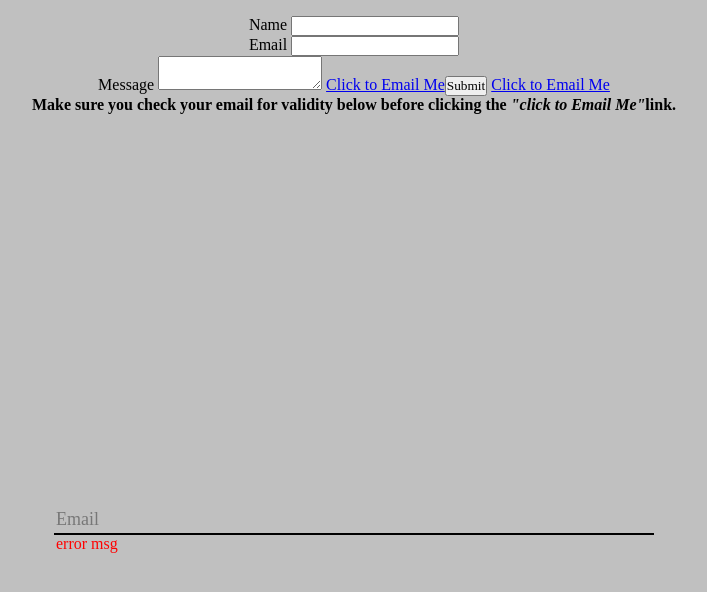
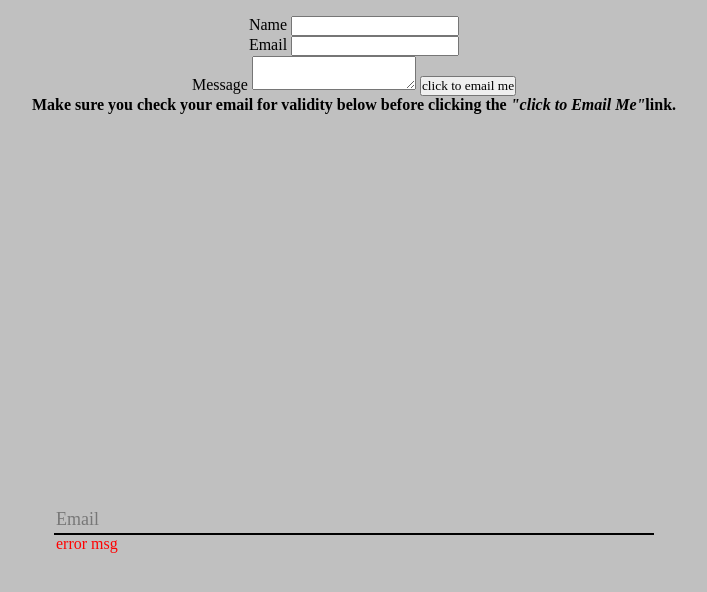
Before and after one commit to GarrettCook115/Web-Development-Project, a website: page emailvalidation.html in a window 1280 px wide. Shown: the part 84-676 px from the top of the page, without its empty margins (286-993 px from the left). Drawn offline with Linux system fonts and the light colour scheme.

Commit message:
Email button change.

```diff
--- a/emailvalidation.html
+++ b/emailvalidation.html
@@ -29,9 +29,9 @@
 <!--text area will hold a box of typed/prewritten text.Just like writting text inside a box-->
 <textarea id ="message" name="message" required></textarea>
 
-    <!--Links button to my email"redirects depending on user's email app-->
-    <a href ="mailto:GCook28@students.kennesaw.edu">Click to Email Me<button>Submit</button></a>
-<a href ="mailto:GCook28@students.kennesaw.edu">Click to Email Me</a>
+    <!--Links button to my email"redirects depending on user's email app-
+    <a class ="button" href ="mailto:GCook28@students.kennesaw.edu">Click to Email Me</a>-->
+    <button onclick ="location.href='mailto:gcook28@students.kennesaw.edu';">click to email me</button>
 
 
     <p style="font-weight:bold">Make sure you check your email for validity below before clicking the <em>"click to Email Me"</em>link. </p>
```
